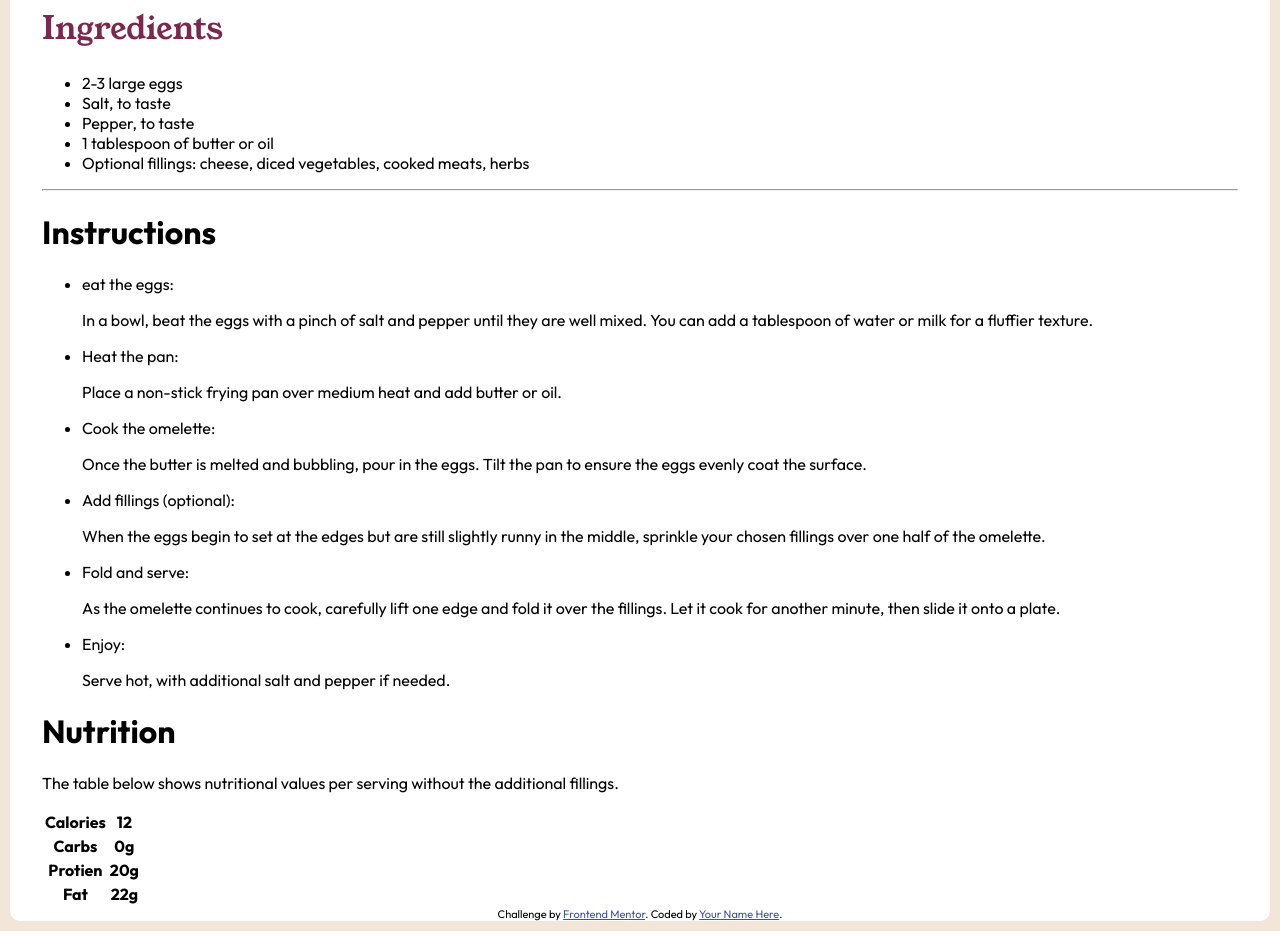
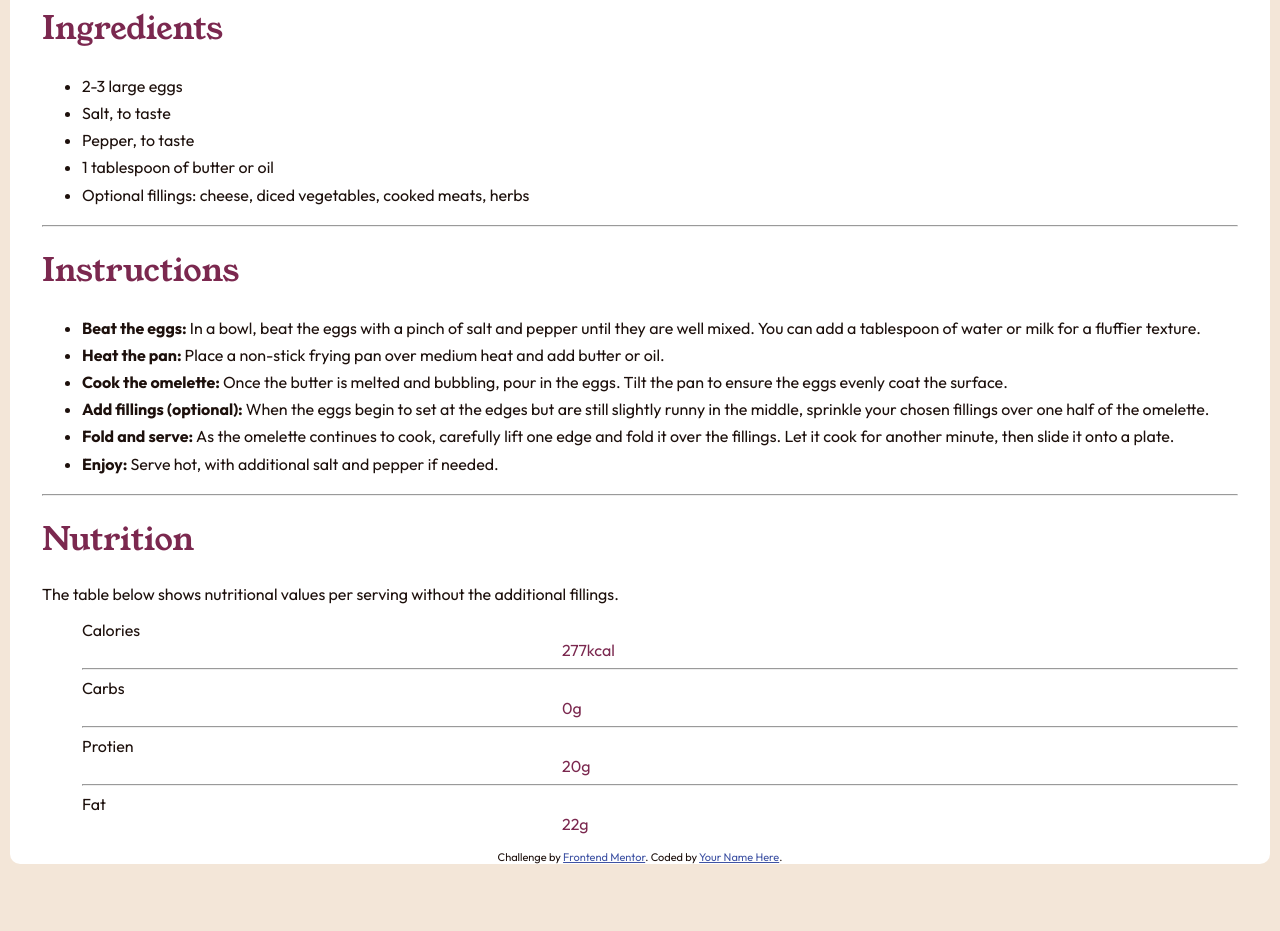
Before and after one commit to Bheem-Works/RECIPE-PAGE-MAIN, a plain HTML site: page index.html in a window 1280 px wide. Shown: the part 1000-1931 px from the top of the page. After the commit the page ends 1874 px from the top, so only its background shows below. Drawn offline with Linux system fonts and the light colour scheme.

Commit message:
jaso taso maile mero dimag lagaye (fourth commit)

```diff
--- a/index.css
+++ b/index.css
@@ -10,6 +10,8 @@ body {
   font-family: "Outfit", sans-serif;
   font-optical-sizing: auto;
   font-style: normal;
+  /* color: hsl(30, 10%, 34%); */
+  color:hsla(15, 42%, 8%, 1.00);
 }
 .omleteImage {
   margin: 20px 10px;
@@ -70,6 +72,41 @@ main {
 
 .ingredients h1 {
   font-family: "Young Serif", serif;
-  color:rgba(123, 40, 79, 1);
+  color: rgba(123, 40, 79, 1);
   font-weight: 400;
 }
+
+.ingredients li {
+  line-height: 1.7;
+}
+
+.instruction h1 {
+  font-family: "Young Serif", serif;
+  color: rgba(123, 40, 79, 1);
+  font-weight: 400;
+}
+
+.instruction li {
+  line-height: 1.7;
+}
+
+.nitrution h1 {
+  color: rgba(123, 40, 79, 1);
+  font-family: "Young Serif", serif;
+  font-weight: 400;
+}
+
+span{
+  color: rgba(123, 40, 79, 1);
+}
+
+
+.listTable ul li{
+  list-style:none;
+}
+
+.listTable ul span{
+  margin-left:30rem;
+  align-items: start;
+  text-align:start;
+}
--- a/index.html
+++ b/index.html
@@ -28,7 +28,6 @@
   <body>
     <main class="desktop">
       <div class="container">
-
         <div class="omleteImage">
           <img src="assets/images/image-omelette.jpeg" alt="omlete image" />
         </div>
@@ -43,15 +42,15 @@
         </div>
 
         <div class="preparation">
-          <span><br></span>
+          <span><br /></span>
           <div class="preprationText">
             <h1>Preparation time</h1>
             <ul>
-              <li> <strong>Total: </strong> Approximately 10 minutes </li>
+              <li><strong>Total: </strong> Approximately 10 minutes</li>
               <li><strong>Preparation</strong>:5 minutes</li>
-              <li> <strong>Cooking</strong>: 5 minutes </li>
+              <li><strong>Cooking</strong>: 5 minutes</li>
             </ul>
-            <span><br></span>
+            <span><br /></span>
           </div>
         </div>
 
@@ -67,55 +66,45 @@
             </li>
           </ul>
         </div>
-        <hr>
+        <hr />
         <div class="instruction">
           <h1>Instructions</h1>
           <ul>
             <li>
-              eat the eggs:
-              <p>
+              <strong> Beat the eggs: </strong>
               In a bowl, beat the eggs with a pinch of salt and pepper until
-                they are well mixed. You can add a tablespoon of water or milk
-                for a fluffier texture.
-              </p>
+              they are well mixed. You can add a tablespoon of water or milk for
+              a fluffier texture.
             </li>
             <li>
-              Heat the pan:
-              <p>
+              <strong> Heat the pan: </strong>
               Place a non-stick frying pan over medium heat and add butter or
               oil.
-              </p>
             </li>
             <li>
-              Cook the omelette:
-              <p>
-                Once the butter is melted and bubbling, pour in the eggs. Tilt
-                the pan to ensure the eggs evenly coat the surface.
-              </p>
+              <strong> Cook the omelette: </strong>
+              Once the butter is melted and bubbling, pour in the eggs. Tilt the
+              pan to ensure the eggs evenly coat the surface.
             </li>
             <li>
-              Add fillings (optional):
-              <p>
+              <strong> Add fillings (optional): </strong>
               When the eggs begin to set at the edges but are still slightly
               runny in the middle, sprinkle your chosen fillings over one half
               of the omelette.
-              </p>
             </li>
             <li>
-              Fold and serve:
-              <p>
+              <strong> Fold and serve: </strong>
               As the omelette continues to cook, carefully lift one edge and
               fold it over the fillings. Let it cook for another minute, then
               slide it onto a plate.
-              </p>
             </li>
             <li>
-              Enjoy:
-              <p>Serve hot, with additional salt and pepper if needed.</p>
+              <strong> Enjoy: </strong>
+              Serve hot, with additional salt and pepper if needed.
             </li>
           </ul>
         </div>
-
+        <hr />
         <div class="nitrution">
           <h1>Nutrition</h1>
           <p>
@@ -123,29 +112,52 @@
             additional fillings.
           </p>
 
-          <table>
+          <div class="listTable">
+            <ul>
+              <li>Calories <div class="dibar"></div><span>277kcal</span></li>
+              <hr>
+              <li>Carbs  <div class="dibar"></div><span>0g</span></li>
+              <hr>
+              <li>Protien  <div class="dibar"></div><span>20g</span></li>
+              <hr>
+              <li>Fat  <div class="dibar"></div> <span>22g</span></li>
+            </ul>
+          </div>
+
+          <!-- <div class="tableStar">
+            <div class="right">
+              <p>Calories</p>
+              <p>Carbs</p>
+              <p>Protien</p>
+              <p>Fat</p>
+            </div>
+            <div class="left">
+              <p>277kcal</p>
+              <p>0g</p>
+              <p>20g</p>
+              <p>23g</p>
+            </div>
+          </div> -->
+          <!-- <table class="table">
             <thead>
               <tr>
-                <th scope="col">Calories</th>
-                <th scope="col">12</th>
+                <th scope="col" style="font-size: 30px;">Calories</th>
+                <th scope="col" style="font-size: 27px;">12</th>
               </tr>
-
               <tr>
                 <th scope="col">Carbs</th>
                 <th scope="col">0g</th>
               </tr>
-
               <tr>
                 <th scope="col">Protien</th>
                 <th scope="col">20g</th>
               </tr>
-
               <tr>
                 <th scope="col">Fat</th>
                 <th scope="col">22g</th>
               </tr>
             </thead>
-          </table>
+          </table> -->
         </div>
         <div class="attribution">
           Challenge by
```
Also changed, not shown: 1 other file. Lines whose indentation alone changed are shown as unchanged.
